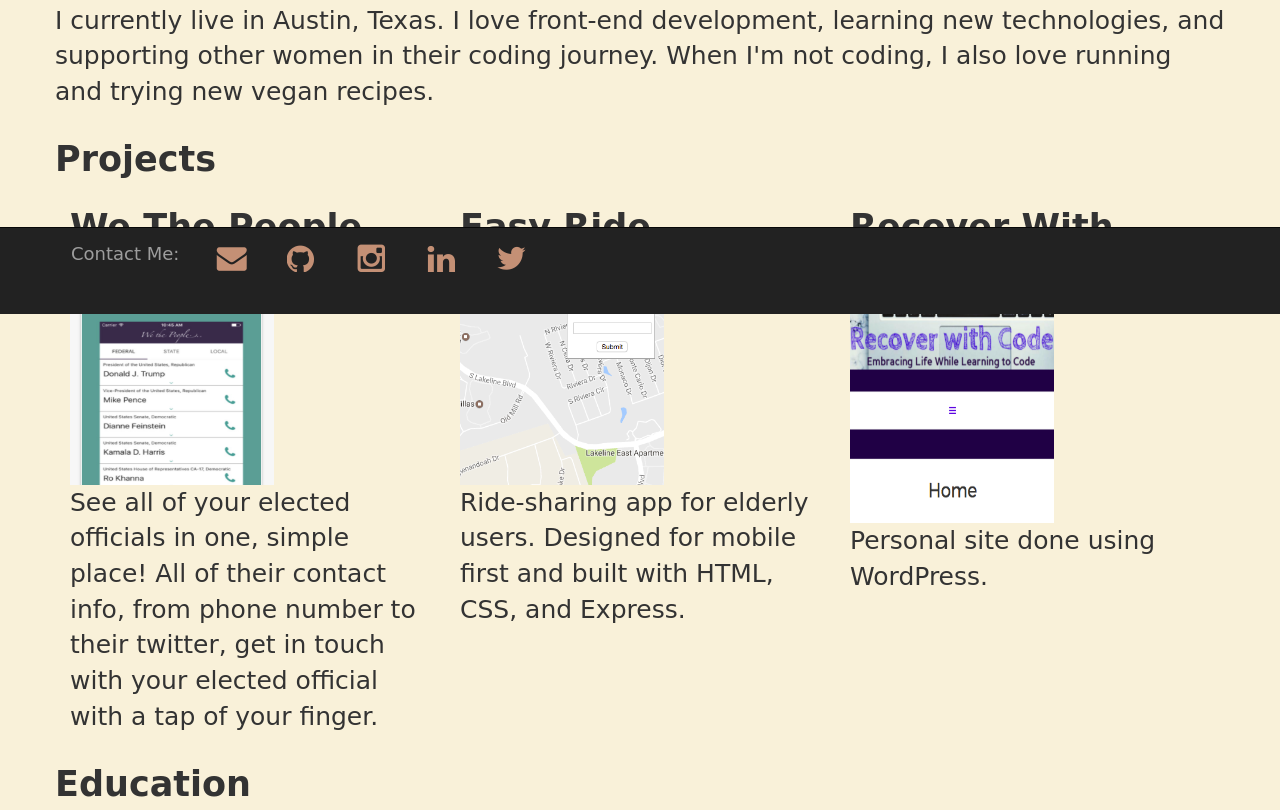
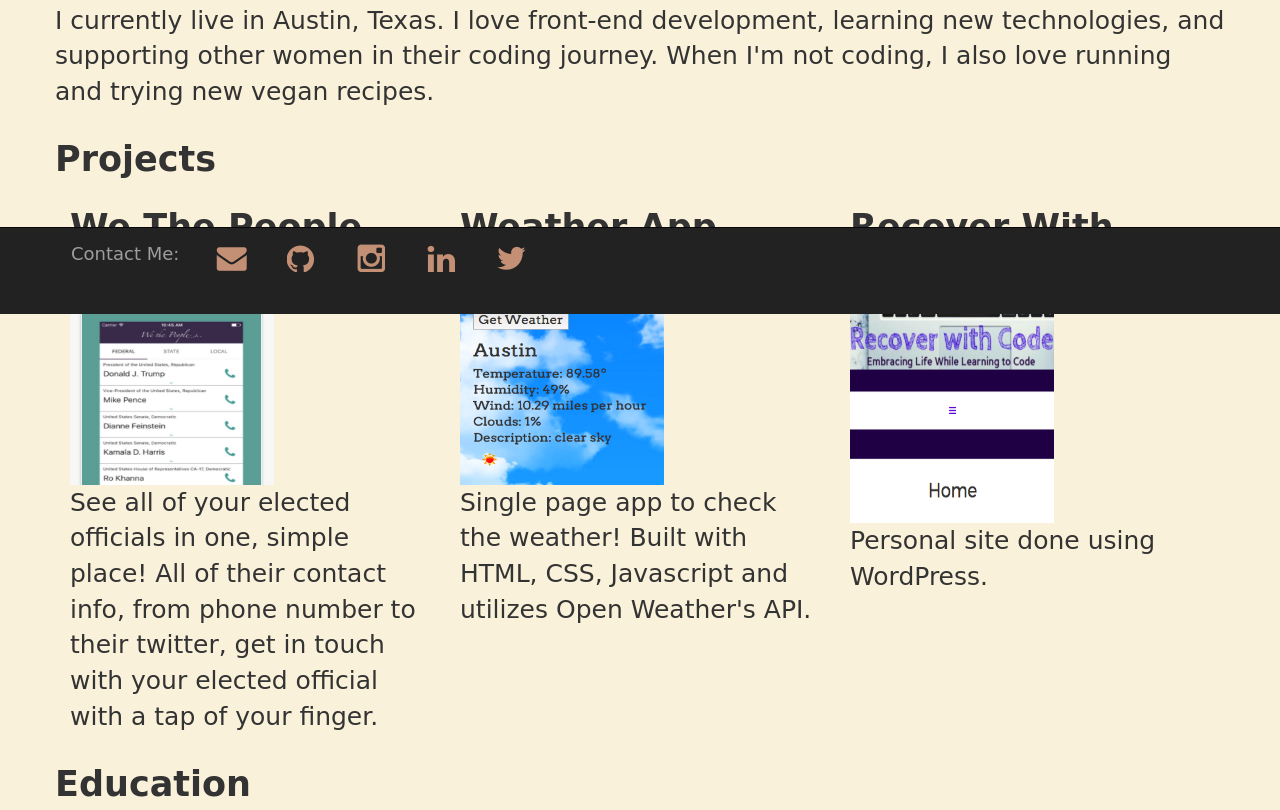
Before and after one commit to TanyaSelvog/trsWebsite, a plain HTML site: page index.html in a window 1280 px wide. Shown: the part 486-1296 px from the top of the page. Drawn offline with nearby package versions, Linux system fonts and the light colour scheme; a web font is replaced by a local one.

Commit message:
changed easy ride from projects & updated weather app instead

```diff
--- a/index.html
+++ b/index.html
@@ -45,10 +45,10 @@
             <p>See all of your elected officials in one, simple place! All of their contact info, from phone number to their twitter, get in touch with your elected official with a tap of your finger.</p>
         </div>
         <div class="col-md-4">
-          <h2>Easy Ride</h2>
-            <a href="https://github.com/Jorge-Cano/EasyRide_Dev">
-            <img src="img/EasyRide.png" alt="HTML tutorial">  </a>
-            <p>Ride-sharing app for elderly users. Designed for mobile first and built with HTML, CSS, and Express. </p>
+          <h2>Weather App</h2>
+            <a href="https://github.com/TanyaSelvog/weatherapp">
+            <img src="img/weatherApp.png" alt="Weather App">  </a>
+            <p>Single page app to check the weather! Built with HTML, CSS, Javascript and utilizes Open Weather's API. </p>
         </div>
         <div class="col-md-4">
           <h2>Recover With Code</h2>
```
Also changed, not shown: img/weatherApp.png (added).
